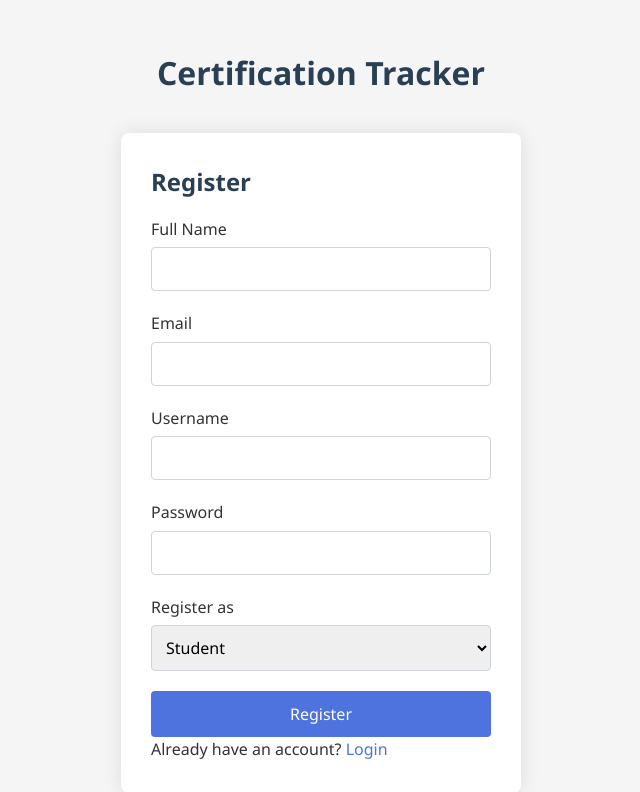
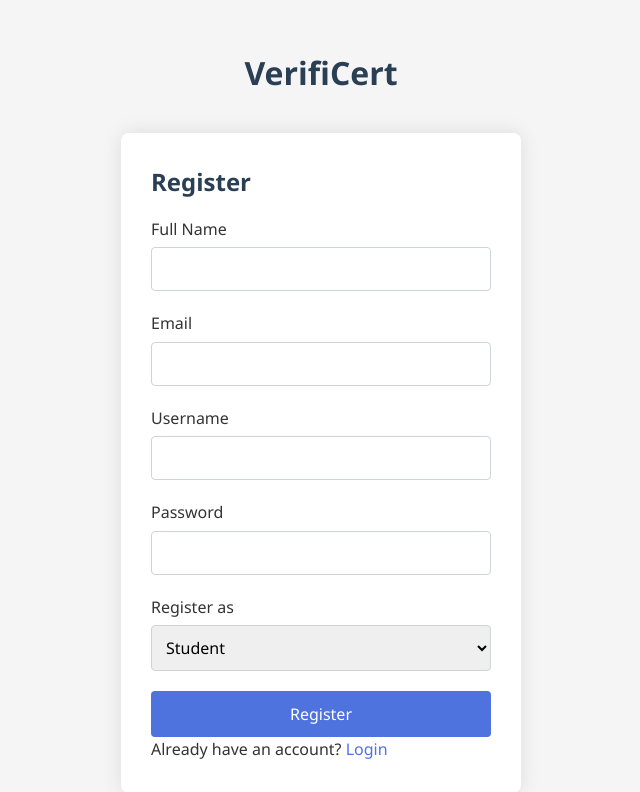
Before and after one commit to imgsh1613/CertCatalyst, a Flask app: page /register in a window 1280 px wide. Shown: the top 792 px of the page, without its empty margins (319-959 px from the left). Run offline with Flask 3, Linux system fonts and the light colour scheme.

Commit message:
Update register.html

```diff
--- a/templates/register.html
+++ b/templates/register.html
@@ -4,13 +4,13 @@
 <head>
     <meta charset="UTF-8">
     <meta name="viewport" content="width=device-width, initial-scale=1.0">
-    <title>Register - Certification Tracker</title>
+    <title>Register</title>
     <link rel="stylesheet" href="{{ url_for('static', filename='css/style.css') }}">
 </head>
 <body>
     <div class="container">
         <div class="auth-container">
-            <h1>Certification Tracker</h1>
+            <h1>VerifiCert</h1>
             <div class="auth-box">
                 <h2>Register</h2>
                 {% with messages = get_flashed_messages(with_categories=true) %}
```
